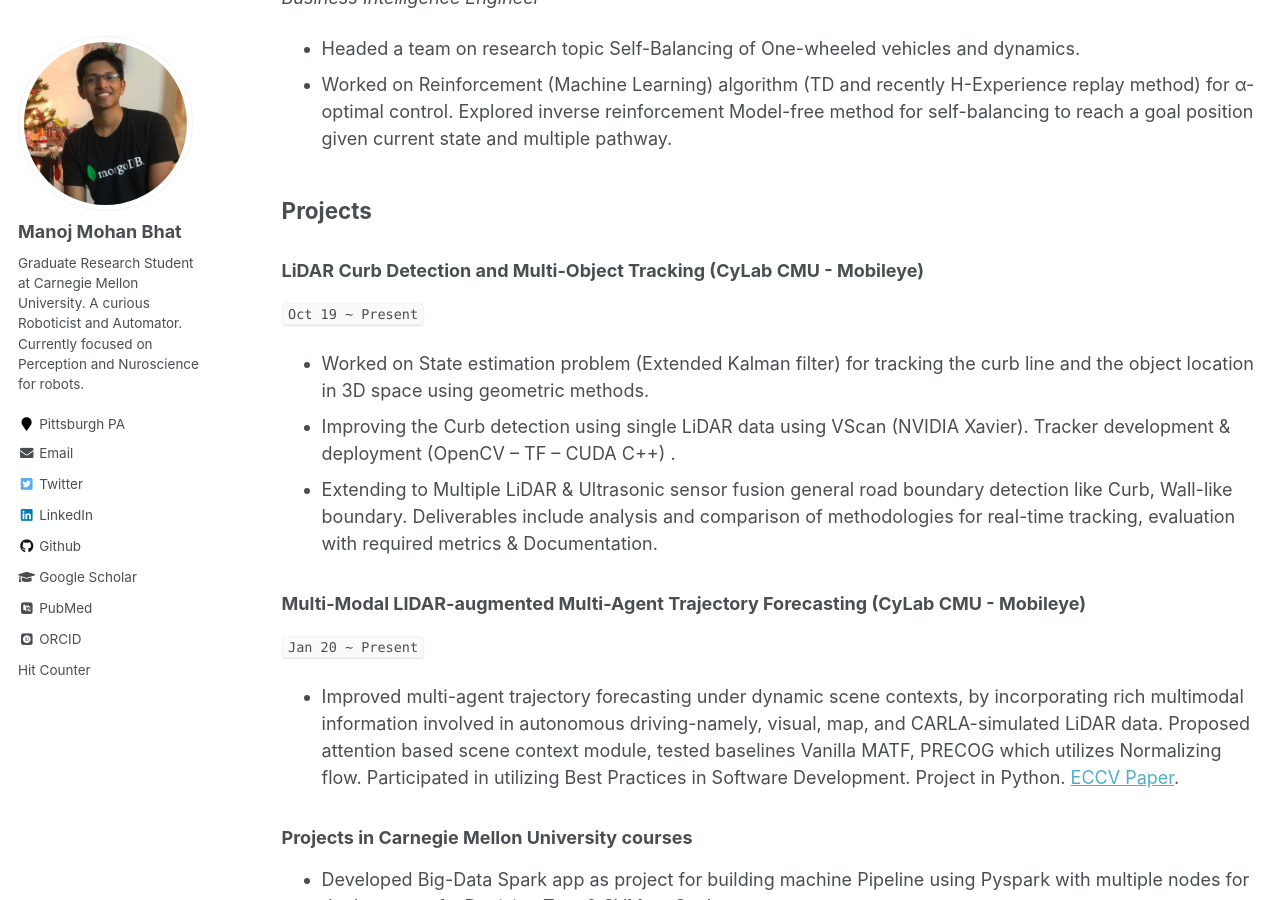
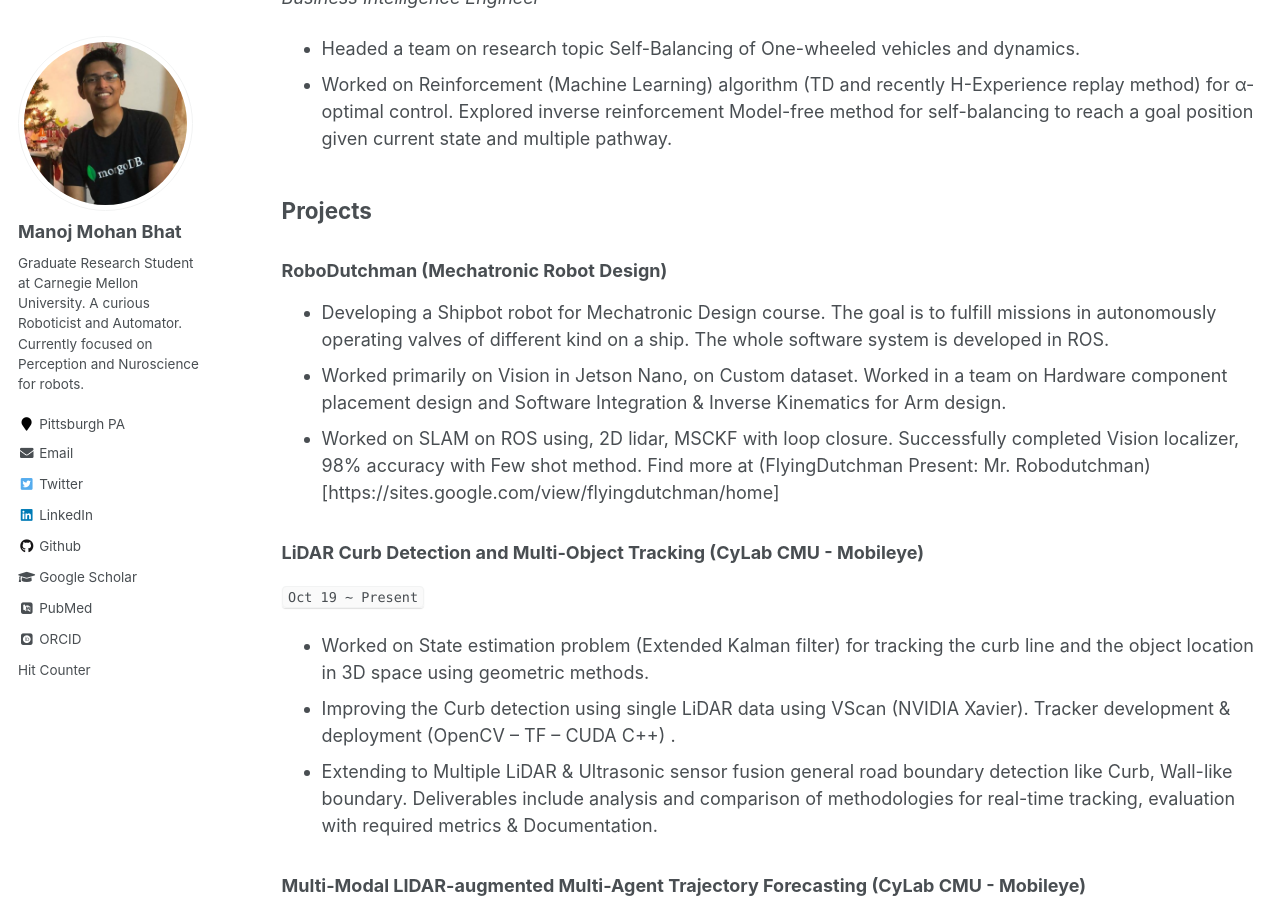
Before and after one commit to Manojbhat09/manojbhat09.github.io_old, a Jekyll site: the page built from _pages/cv.md, in a window 1280 px wide and 900 px high, scrolled down 2129 px. Built offline with Jekyll 4.4.1, drawn with Linux system fonts in a browser that asks for light colours; some web fonts are replaced; part of the change alters nothing that is shown.

Commit message:
Update cv.md

```diff
--- a/_pages/cv.md
+++ b/_pages/cv.md
@@ -72,6 +72,11 @@ _Business Intelligence Engineer_<br>
 
 ## Projects
 
+### **RoboDutchman (Mechatronic Robot Design)**
+ - Developing a Shipbot robot for Mechatronic Design course. The goal is to fulfill missions in autonomously operating valves of different kind on a ship. The whole software system is developed in ROS.
+ - Worked primarily on Vision in Jetson Nano, on Custom dataset. Worked in a team on Hardware component placement design and Software Integration & Inverse Kinematics for Arm design.
+ - Worked on SLAM on ROS using, 2D lidar, MSCKF with loop closure. Successfully completed Vision localizer, 98% accuracy with Few shot method. Find more at (FlyingDutchman Present: Mr. Robodutchman)[https://sites.google.com/view/flyingdutchman/home]
+
 <!-- ### **Neural Architecture Search for Sensor Fusion and SLAM** `Sept 2018 - Present` -->
 ### **LiDAR Curb Detection and Multi-Object Tracking** (CyLab CMU - Mobileye)
 `Oct 19 ~ Present`
@@ -106,94 +111,3 @@ comparison of methodologies for real-time tracking, evaluation with required met
  - Computer Vision, Bayesian-statistics, Computer Systems(A)-S18
  - SLAM, Intro to Deep learning, Multimodal Machine Learning-F19
  - Visual Recognition and Learning, Reinforcement Learning
-
-
-<!--
-### **Columbia University, Computer Graphics and User Interfaces Lab** `2017.1 - 2017.5`
-
-_Research Assistant_<br>
-Worked with prof. Steven Feiner, on **Cyber Affordance Visualization in Augumented Reality** project. Developed a Microsoft Hololens application that visualizes the Columbia campus in AR environment.
-
-### **AsiaInfo** `2015.6 - 2015.8`
-
-_Software Engineering Intern_<br>
-Worked on server-side web applications and server deployment tools.
-
-## Mentoring
-
-Max Krieger (CMU, independent research & [REUSE](https://www.cmu.edu/scs/isr/reuse/)) `CMU, 2018 - Now` <br>
-Courtney Miller (New College of Florida, [REUSE](https://www.cmu.edu/scs/isr/reuse/)) `CMU, 2019` <br>
-Anael Kuperwajs Cohen (Macalester College, [REUSE](https://www.cmu.edu/scs/isr/reuse/)) `CMU, 2019` <br>
-
-## Teaching
-
-Teaching Assistant, **Programming Languages and Translators (COMS 4115)** `Columbia, 2017 - 2018` <br>
-Teaching Assistant, **Introduction to Java II (COMP 132)** `Dickinson, 2016` <br>
-Peer Tutor, **Data Structures and Problem Solving (COMP 232)** `Dickinson, 2016` <br>
-Computer Lab Consultant `Dickinson, 2014 - 2016` <br>
-
-## Honors & Awards
-
-CHI'20 Best Paper Honourable Mention Award `CMU, 2020` <br>
-Phi Beta Kappa `Dickinson, 2018` <br>
-Excellence in Computer Science Award `Columbia, 2018` <br>
-Travel Award PL Mentoring Workshop (PLMW) `SPLASH, 2018` <br>
-Tau Beta Pi, Engineering Honor Society `Columbia, 2017` <br>
-Computer Science Departmental Honors `Dickinson, 2016` <br>
-Pi Mu Epsilon, Mathematics Honor Society `Dickinson, 2016` <br>
-Upsilon Pi Epsilon, Computer Science Honor Society `Dickinson, 2016` <br>
-Alpha Lambda Delta, First year Honor Society `Dickinson, 2013`<br>
-John Montgomery Scholarship `Dickinson, 2013` <br>
-
-## Service
-
-Research Experiences for Undergraduates in Software Engineering (REUSE) Admission Committee `CMU, 2019 - 2020` -->
-
-<!-- Education
-======
-* B.S. in GitHub, GitHub University, 2012
-* M.S. in Jekyll, GitHub University, 2014
-* Ph.D in Version Control Theory, GitHub University, 2018 (expected)
-
-Work experience
-======
-* Summer 2015: Research Assistant
-  * Github University
-  * Duties included: Tagging issues
-  * Supervisor: Professor Git
-
-* Fall 2015: Research Assistant
-  * Github University
-  * Duties included: Merging pull requests
-  * Supervisor: Professor Hub
-
-Skills
-======
-* Skill 1
-* Skill 2
-  * Sub-skill 2.1
-  * Sub-skill 2.2
-  * Sub-skill 2.3
-* Skill 3
-
-Publications
-======
-  <ul>{% for post in site.publications %}
-    {% include archive-single-cv.html %}
-  {% endfor %}</ul>
-
-Talks
-======
-  <ul>{% for post in site.talks %}
-    {% include archive-single-talk-cv.html %}
-  {% endfor %}</ul>
-
-Teaching
-======
-  <ul>{% for post in site.teaching %}
-    {% include archive-single-cv.html %}
-  {% endfor %}</ul>
-
-Service and leadership
-======
-* Currently signed in to 43 different slack teams -->
```
